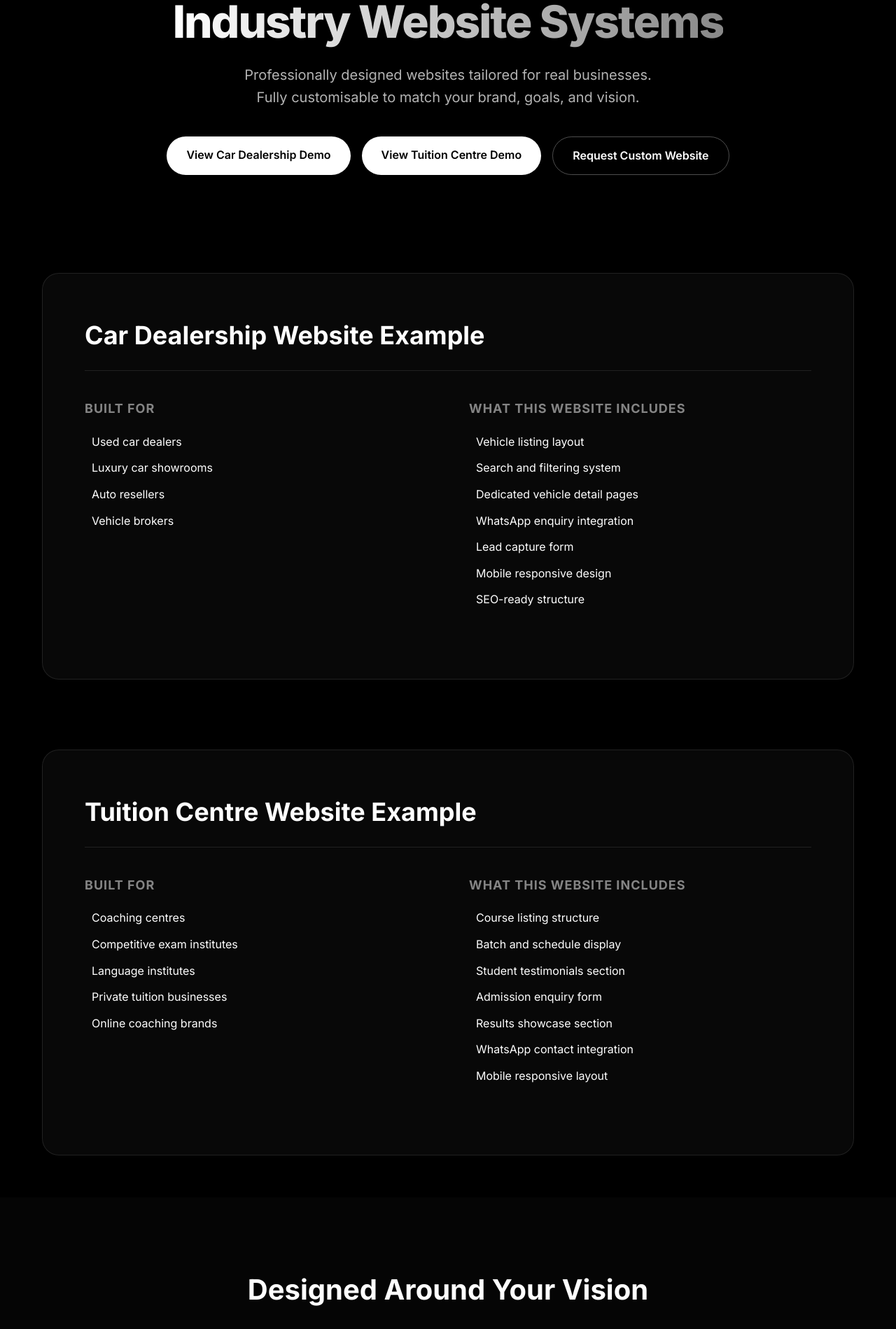
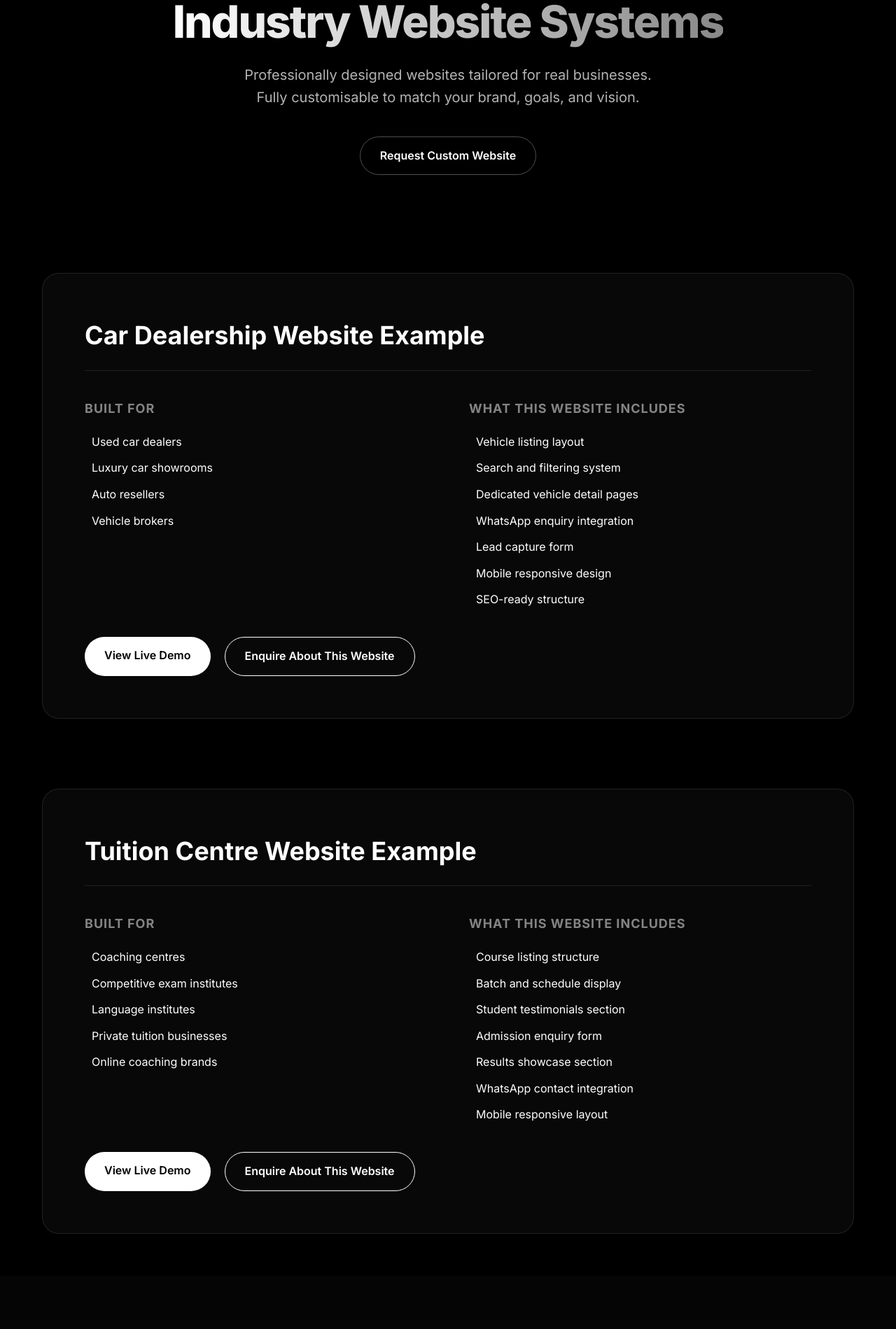
Before and after one commit to adxtya-codes/Codara, a Next.js app in the folder Desktop/codara/: page /demo-sites in a window 1280 px wide. Shown: the part 254-2153 px from the top of the page at 70% size. Built offline with nearby package versions, Linux system fonts and the light colour scheme.

Commit message:
Update demo page buttons: remove hero demo links, restore card buttons

```diff
--- a/Desktop/codara/app/demo-sites/page.tsx
+++ b/Desktop/codara/app/demo-sites/page.tsx
@@ -19,8 +19,6 @@ export default function DemoSites() {
                         Professionally designed websites tailored for real businesses. Fully customisable to match your brand, goals, and vision.
                     </p>
                     <div className="demo-hero-buttons">
-                        <a href="https://cardemo-codara.vercel.app/" target="_blank" rel="noopener noreferrer" className="demo-btn-primary">View Car Dealership Demo</a>
-                        <a href="https://tuition-demo.vercel.app/" target="_blank" rel="noopener noreferrer" className="demo-btn-primary">View Tuition Centre Demo</a>
                         <a href="tel:+918810202799" className="demo-btn-outline">Request Custom Website</a>
                     </div>
                 </div>
@@ -55,6 +53,11 @@ export default function DemoSites() {
                                         <li>SEO-ready structure</li>
                                     </ul>
                                 </div>
+                            </div>
+
+                            <div className="demo-product-actions">
+                                <a href="https://cardemo-codara.vercel.app/" target="_blank" rel="noopener noreferrer" className="demo-btn-primary">View Live Demo</a>
+                                <a href="tel:+918810202799" className="demo-btn-secondary">Enquire About This Website</a>
                             </div>
                         </div>
                     </div>
@@ -91,6 +94,11 @@ export default function DemoSites() {
                                         <li>Mobile responsive layout</li>
                                     </ul>
                                 </div>
+                            </div>
+
+                            <div className="demo-product-actions">
+                                <a href="https://tuition-demo.vercel.app/" target="_blank" rel="noopener noreferrer" className="demo-btn-primary">View Live Demo</a>
+                                <a href="tel:+918810202799" className="demo-btn-secondary">Enquire About This Website</a>
                             </div>
                         </div>
                     </div>
```
